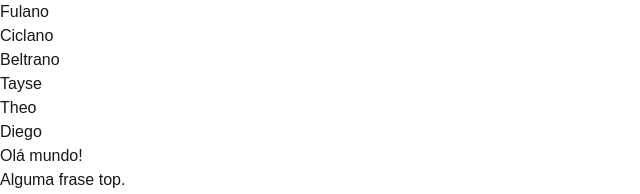
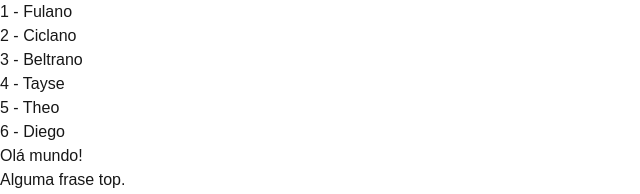
Before and after one commit to TayseRosa/curso-reactjs, a Next.js app: page / in a window 1280 px wide. Shown: the top 194 px of the page, without its empty margins (0-640 px from the left). Built offline with nearby package versions, Linux system fonts and the light colour scheme.

Commit message:
Add Readme

```diff
--- a/src/app/page.tsx
+++ b/src/app/page.tsx
@@ -8,7 +8,10 @@ export default function Page() {
     <div>
       <ul>
         {peopleList.map((person) => (
-          <li>{person.name}</li>
+          <li key={person.id}>
+            {" "}
+            {person.id} - {person.name}
+          </li>
         ))}
       </ul>
 
```
Also changed, not shown: 1 other file (tests, documents, lock files or other folders).
